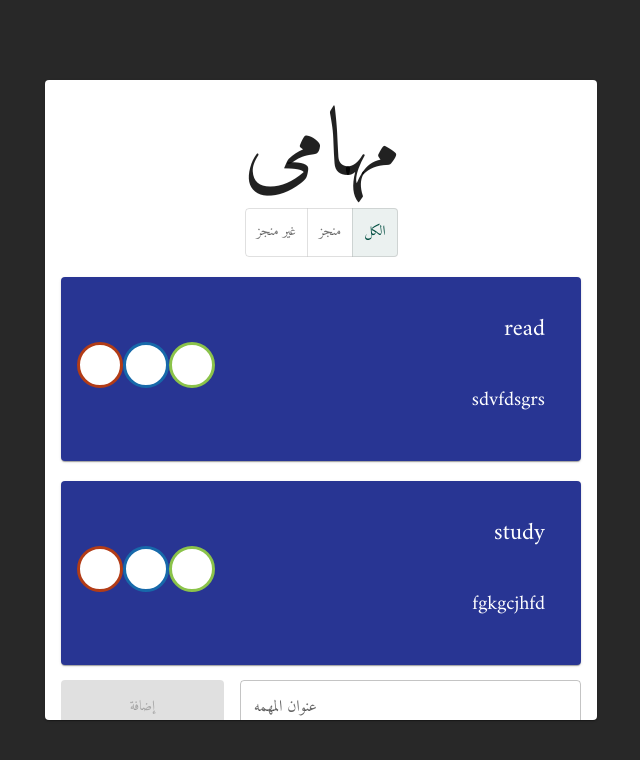
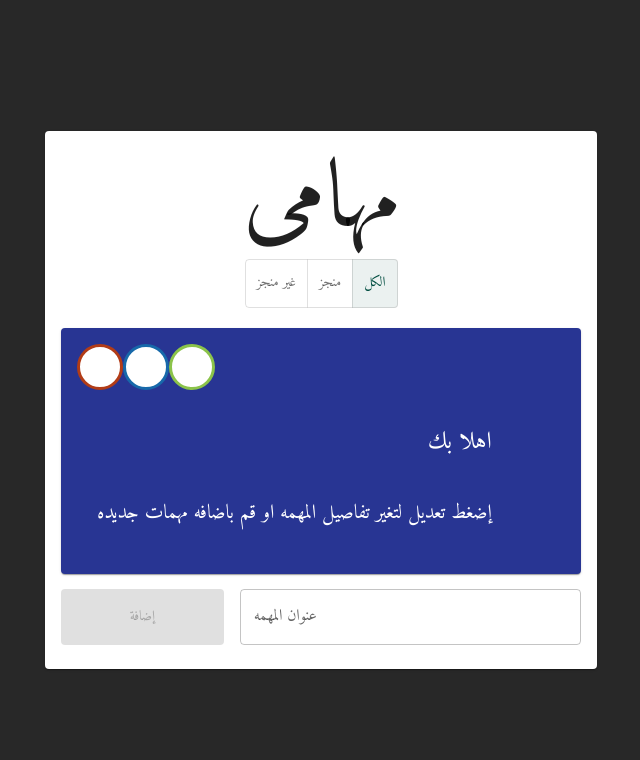
Before and after one commit to abdozayan12/Todo-List-Project, a React (Create React App) app: page / in a window 1280 px wide. Shown: the top 760 px of the page, without its empty margins (319-959 px from the left). Built offline with nearby package versions, Linux system fonts and the light colour scheme; some icons are missing.

Commit message:
change initiail data value

```diff
--- a/src/App.js
+++ b/src/App.js
@@ -20,16 +20,10 @@ const theme = createTheme({
 const initialToDos = [
   {
     id: uuidv4(),
-    title: "read",
-    body: "sdvfdsgrs",
+    title: "اهلا بك",
+    body: "إضغط تعديل لتغير تفاصيل المهمه او قم باضافه مهمات جديده",
     isComplete: false,
-  },
-  {
-    id: uuidv4(),
-    title: "study",
-    body: "fgkgcjhfd",
-    isComplete: false,
-  },
+  }
 ];
 
 function App() {
--- a/src/component/TodoList.js
+++ b/src/component/TodoList.js
@@ -27,9 +27,11 @@ export default function TodoList() {
   });
 }, [todos]);
 
-  const notCompletedTodos = todos.filter((t) => {
-    return !t.isComplete;
-  });
+  const notCompletedTodos = useMemo(() => {
+    return todos.filter((t) => {
+      return !t.isComplete;
+    });
+  }, [todos]);
 
   let renderedTodos = todos
   if (displayTodosType === "completed") {
@@ -101,6 +103,7 @@ export default function TodoList() {
           </ToggleButtonGroup>
 
           {todoL}
+
           <Grid container spacing={2} sx={{ marginTop: "15px" }}>
             <Grid size={8}>
               <TextField
```
